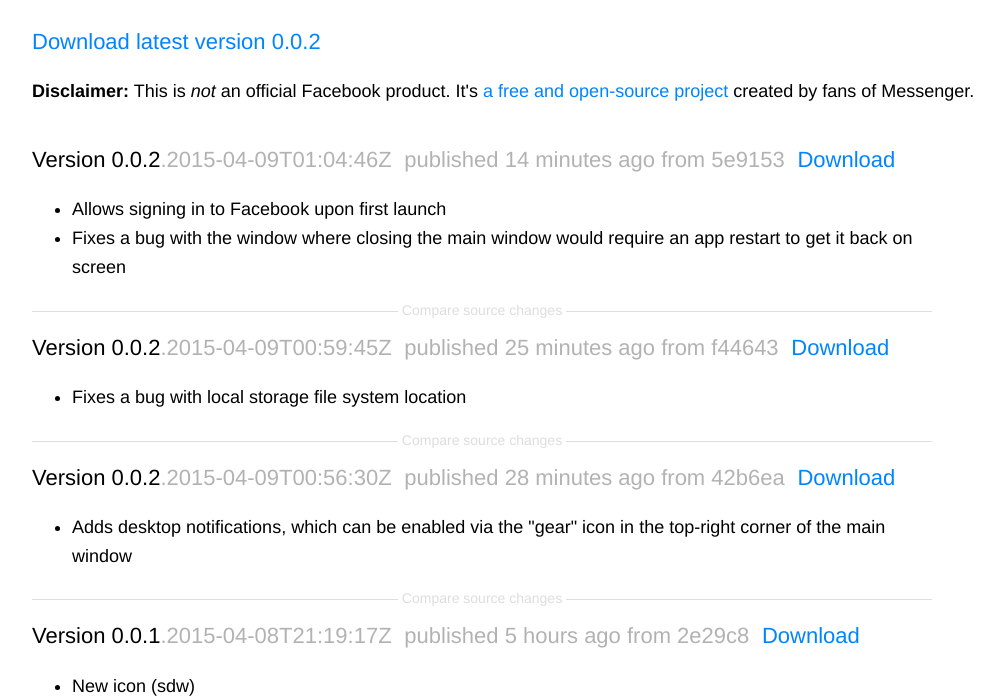
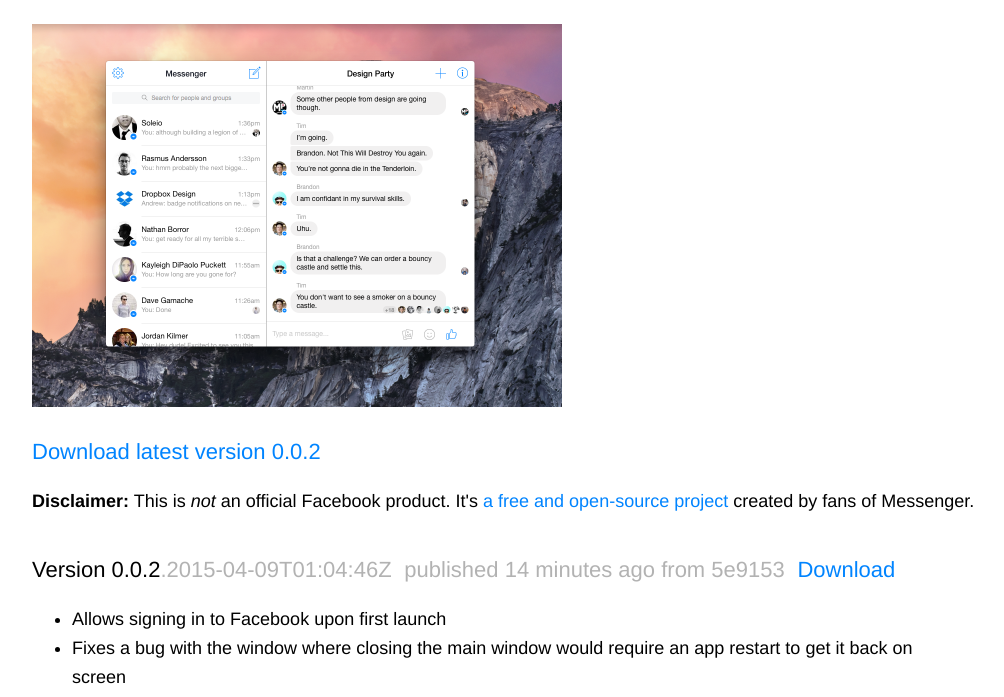
Before and after one commit to rsms/fb-mac-messenger, a plain HTML site: page admin/dist/index.html in a window 1280 px wide. Shown: the part 103-800 px from the top of the page, without its empty margins (22-1026 px from the left). Drawn offline with Linux system fonts and the light colour scheme; files whose address does not match are found by name.

Commit message:
Adds screenshot to web page

```diff
--- a/admin/dist/index.html
+++ b/admin/dist/index.html
@@ -109,6 +109,9 @@
   </head>
   <body>
     <h1>Messenger for Mac</h1>
+    <p>
+      <img src="screenshot.png" width="530" height="383">
+    </p>
     <div class="latest">
       <h2><a>Download latest version <span class="version">0.0</span></a></h2>
       <p><b>Disclaimer:</b> This is <em>not</em> an official Facebook product. It's <a href="https://github.com/rsms/fb-mac-messenger">a free and open-source project</a> created by fans of Messenger.</p>
```
Also changed, not shown: admin/dist/screenshot.png (added), 1 other file.
